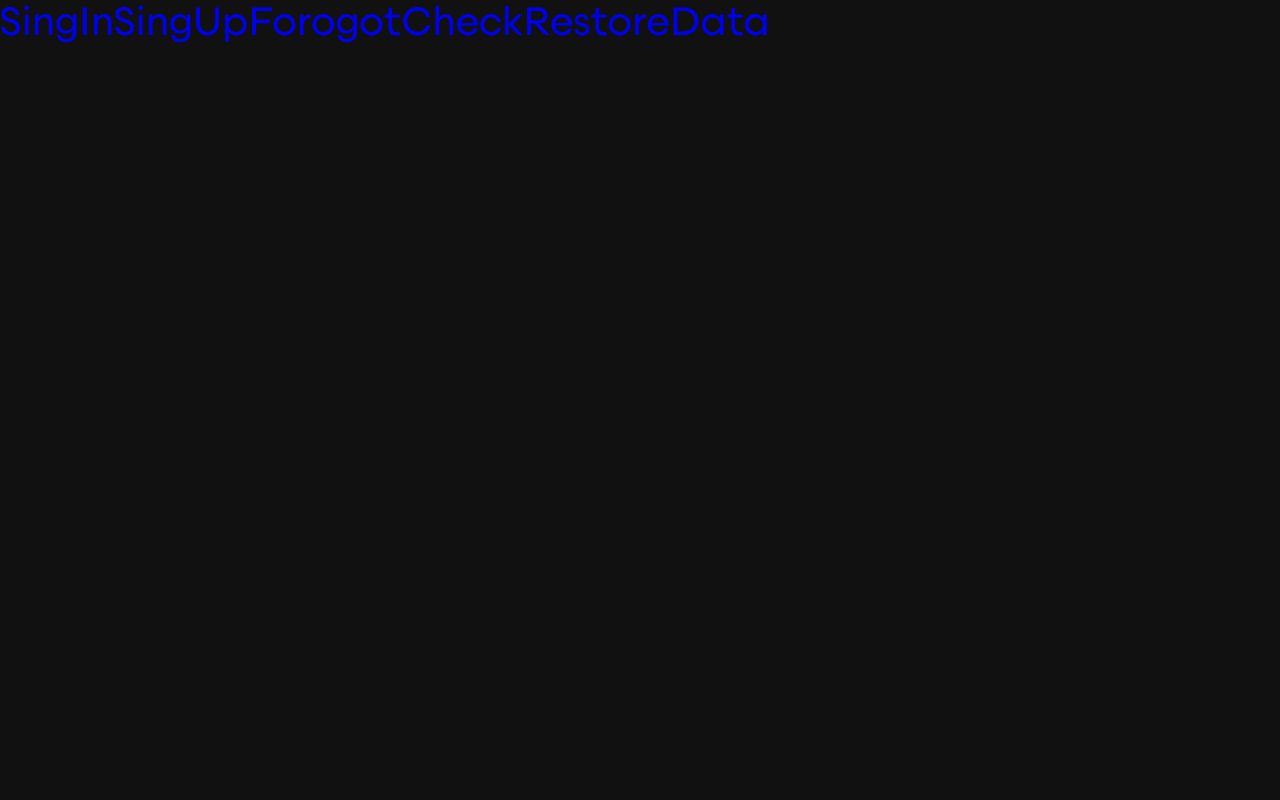
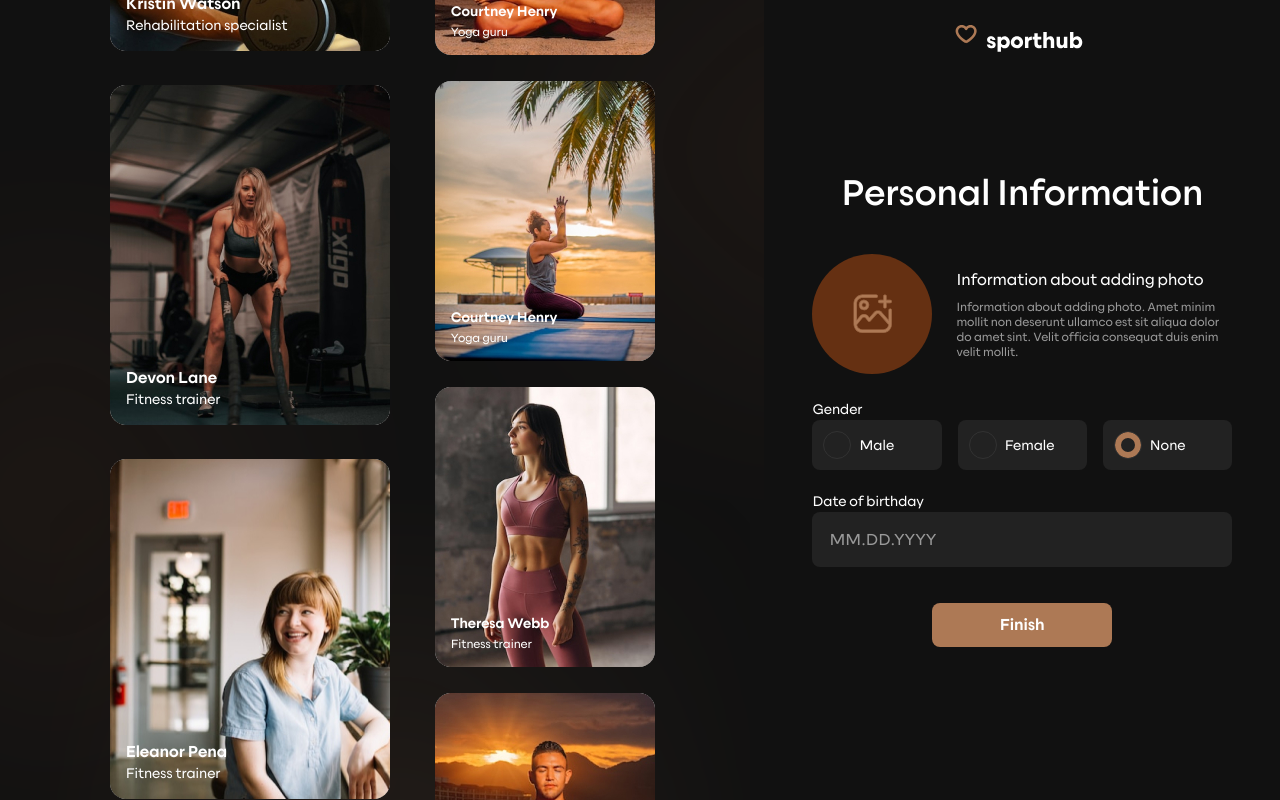
Before and after one commit to MTONSEG/sporthub-react, a React (Create React App) app: page /#/auth/personal in a window 1280 px wide. Before the commit this address led to /#/auth. Built offline with nearby package versions, Linux system fonts and the light colour scheme; no server answers; sample sign-in values are in the browser's storage.

Commit message:
finish singup logic

```diff
--- a/src/components/pages/Auth/PersonalAuth/PersonalAuth.tsx
+++ b/src/components/pages/Auth/PersonalAuth/PersonalAuth.tsx
@@ -9,9 +9,9 @@ import Input from "../../../ui/forms/Input/Input";
 import { Button } from "../../../ui/atoms/Button/Button";
 import { setMessage, setVarianError, setVarianMess, showAlert } from "../../../../redux/slices/alert/alertSlice";
 import { useNavigate } from "react-router-dom";
-import { AUTH_REG_ROUTE } from "../../../../routes/routes";
+import { AUTH_REG_ROUTE, AUTH_ROUTE } from "../../../../routes/routes";
 import { getAuth, signInWithEmailAndPassword } from "firebase/auth";
-import { getStorage, ref } from "firebase/storage";
+import { getDatabase, ref, onValue, set, get, update } from "firebase/database";
 
 type propsType = {
 	email?: string
@@ -29,19 +29,16 @@ const PersonalAuth: React.FC<propsType> = ({ email }) => {
 
 	const { radio, upload, birthday, ...state } = useAppSelector(state => state.personalAuth);
 	const [gender, setGender] = useState<genderType>('none');
-	const [date, setDate] = useState<string>('');
+	const [bod, setBod] = useState<string>('');
 
 	const dispatch = useAppDispatch();
 	const navigate = useNavigate();
 	const auth = getAuth();
-	const storage = getStorage();
+	const db = getDatabase();
+
+	const userRef = ref(db, `users/${singup.current.uid}`);
 
 	useEffect(() => {
-		signInWithEmailAndPassword(auth, 'mtonseg@gmail.com', 'pass123')
-			.then((res) => {
-				console.log(auth.currentUser);
-
-
 		if (!auth.currentUser) {
 			dispatch(setVarianError());
 			dispatch(setMessage(alert.needReg));
@@ -53,18 +50,32 @@ const PersonalAuth: React.FC<propsType> = ({ email }) => {
 
 			navigate(AUTH_REG_ROUTE);
 		}
-			})
-
 	}, [])
 
 	const handlerFinishBtn = (): void => {
-		console.log(storage);
+		const dataRef = { gender, bod };
+
+		update(userRef, dataRef)
+			.then(() => {
+				dispatch(setMessage(alert.singin))
+				dispatch(showAlert(true));
+
+				setTimeout((): void => {
+					dispatch(showAlert(false));
+				}, 5000)
+
+
+				navigate(AUTH_ROUTE);
+			})
+
 	}
 
 	return (
 		<>
 			<TitleAuth title={state.title} mb="39px" />
 			<Upload
+				current={singup.current}
+				userRef={userRef}
 				title={upload.title}
 				text={upload.text}
 				mb="28px"
@@ -82,8 +93,8 @@ const PersonalAuth: React.FC<propsType> = ({ email }) => {
 				mb="36px"
 				title={birthday.title}
 				placeholder={birthday.placeholder}
-				value={date}
-				setValue={setDate}
+				value={bod}
+				setValue={setBod}
 				dateMask={birthday.dateMask}
 				maskChar={birthday.maskChar}
 			/>
--- a/src/components/pages/Auth/SingUp/SingUp.tsx
+++ b/src/components/pages/Auth/SingUp/SingUp.tsx
@@ -6,18 +6,25 @@ import Input from "../../../ui/forms/Input/Input";
 import { Button } from "../../../ui/atoms/Button/Button";
 import { SubtextAuth } from "../SubtextAuth/SubtextAuth";
 import { TermsPolicyAuth } from "../TermsPolicyAuth/TermsPolicyAuth";
-import { getAuth, createUserWithEmailAndPassword, updateProfile } from "firebase/auth";
 import { setMessage, setVarianError, setVarianMess, showAlert } from "../../../../redux/slices/alert/alertSlice";
 import { useNavigate } from "react-router-dom";
-import { setCurrentReg } from "../../../../redux/slices/auth/singupSlice";
+import { setCurrentUID } from "../../../../redux/slices/auth/singupSlice";
 import { getClearMessage } from "../../../../utils/getErrorMessage";
+import { getAuth, createUserWithEmailAndPassword, updateProfile } from "firebase/auth";
+import { get, getDatabase, onValue, ref, set } from "firebase/database";
+
 
 export interface IAdditionalData {
 	displayName: string
 }
 
+export interface ISingUpState {
+	firstName: string;
+	lastName: string;
+	email: string;
+}
 
-const SingUp = () => {
+const SingUp: React.FC = () => {
 	const state = useAppSelector(state => state.singup);
 	const alert = useAppSelector(state => state.alert);
 
@@ -28,6 +35,8 @@ const SingUp = () => {
 
 	const dispatch = useAppDispatch();
 	const navigate = useNavigate();
+	const db = getDatabase();
+	const auth = getAuth();
 
 	const handleSingUp = (): void => {
 		const isFullInfo = firstName && lastName && email && password;
@@ -36,6 +45,7 @@ const SingUp = () => {
 			dispatch(setVarianError());
 			dispatch(setMessage(alert.require));
 			dispatch(showAlert(true));
+
 			setTimeout((): void => {
 				dispatch(showAlert(false));
 				dispatch(setVarianMess());
@@ -43,19 +53,17 @@ const SingUp = () => {
 			return
 		}
 
-		dispatch(setCurrentReg({ firstName, lastName, email, password }))
-
-		const auth = getAuth();
+		// dispatch(setCurrentReg({ firstName, lastName, email, password }))
 
 		createUserWithEmailAndPassword(auth, email, password)
 			.then(userCredential => {
 				const user = userCredential.user;
+				const userRef = ref(db, `users/${user.uid}`);
+				const userData: ISingUpState = { firstName, lastName, email };
 
-				const additionalData: IAdditionalData = {
-					displayName: `${firstName} ${lastName}`
-				}
+				set(userRef, userData);
+				dispatch(setCurrentUID(user.uid))
 
-				updateProfile(auth.currentUser, additionalData);
 
 				navigate('/auth/personal');
 				dispatch(setMessage(alert.success))
--- a/src/components/ui/forms/Upload/Upload.tsx
+++ b/src/components/ui/forms/Upload/Upload.tsx
@@ -1,11 +1,14 @@
 import React, { CSSProperties, ChangeEvent, ChangeEventHandler, useState } from "react";
 import './Upload.scss';
-import { getDownloadURL, getStorage, ref, uploadBytes } from "firebase/storage";
 import { useAppDispatch, useAppSelector } from "../../../../hooks/hooks";
 import { useNavigate } from "react-router-dom";
 import { setMessage, setVarianError, setVarianMess, showAlert } from "../../../../redux/slices/alert/alertSlice";
 import { getClearMessage } from "../../../../utils/getErrorMessage";
 import { Auth, updateProfile } from "firebase/auth";
+import { update, ref as databaseRef } from "firebase/database";
+import { getDownloadURL, getStorage, ref, ref as storageRef, uploadBytes } from "firebase/storage";
+import { ICurrent } from "../../../../redux/slices/auth/singupSlice";
+
 
 interface uploadType {
 	title: string,
@@ -13,23 +16,25 @@ interface uploadType {
 	mb?: string,
 	img?: string | null,
 	accept?: string,
-	auth?: Auth
+	auth?: Auth,
+	current?:ICurrent,
+	userRef?: any
 }
 export interface IAdditionalData {
 	displayName?: string,
 	photoURL?: string,
 	gender?: string,
-	bod?:string,
+	bod?: string,
 }
 
 
 const Upload: React.FC<uploadType> = ({
 	title,
 	text,
-	img,
 	mb = '0',
 	accept = '',
-	auth
+	userRef,
+	current
 }) => {
 
 	const alert = useAppSelector(state => state.alert);
@@ -50,7 +55,6 @@ const Upload: React.FC<uploadType> = ({
 		const selectedFile = e.target.files[0];
 
 		if (selectedFile) {
-			console.log(selectedFile);
 			try {
 				const storageRef = ref(storage, `image/${selectedFile.name}`);
 				const snapshot = await uploadBytes(storageRef, selectedFile);
@@ -64,17 +68,11 @@ const Upload: React.FC<uploadType> = ({
 
 				const downloadURL = await getDownloadURL(storageRef);
 				setImageUrl(downloadURL);
+				setLoading(false);
+				update(userRef, { imageUrl: downloadURL });
 
-				setLoading(false);
+				// console.log(current);
 
-				if (auth.currentUser) {
-					const additionalData: IAdditionalData = {
-						photoURL: downloadURL,
-						gender: 'test'
-					}
-
-					updateProfile(auth.currentUser, additionalData);
-				}
 			} catch (error) {
 				dispatch(setVarianError());
 				dispatch(setMessage(getClearMessage(error.code)));
@@ -87,7 +85,8 @@ const Upload: React.FC<uploadType> = ({
 			}
 		}
 
-		// setImageUrl(URL.createObjectURL(selectedFile));
+
+
 	}
 
 	const style: CSSProperties = {
--- a/src/firebase.ts
+++ b/src/firebase.ts
@@ -1,5 +1,6 @@
 import { initializeApp } from "firebase/app";
 import { getStorage } from "firebase/storage";
+import { getDatabase } from "firebase/database";
 import { getAnalytics } from "firebase/analytics";
 import { fbconfig } from '../fb'
 
@@ -14,8 +15,7 @@ const firebaseConfig = {
 	measurementId: fbconfig.measurementId,
 };
 
-
-// Initialize Firebase
 const app = initializeApp(firebaseConfig);
+const database = getDatabase(app);
 const analytics = getAnalytics(app);
 const storage = getStorage(app);
--- a/src/index.tsx
+++ b/src/index.tsx
@@ -4,7 +4,7 @@ import { Provider } from "react-redux";
 import App from "./components/App";
 import './styles/index.scss';
 import { store } from "./redux/store";
-import { BrowserRouter } from "react-router-dom";
+import { BrowserRouter, HashRouter } from "react-router-dom";
 import './firebase';
 
 const root = ReactDOM.createRoot(
@@ -13,8 +13,8 @@ const root = ReactDOM.createRoot(
 
 root.render(
 	<Provider store={store}>
-		<BrowserRouter>
+		<HashRouter>
 			<App />
-		</BrowserRouter>
+		</HashRouter>
 	</Provider>
 )
--- a/src/redux/slices/alert/alertSlice.ts
+++ b/src/redux/slices/alert/alertSlice.ts
@@ -9,6 +9,7 @@ export type alertType = {
 	needReg: string,
 	welcome: string,
 	photo: string,
+	singin: string,
 }
 
 
@@ -20,7 +21,8 @@ const initialState: alertType = {
 	require: 'All fields are required',
 	needReg: 'First you need to Sing Up',
 	welcome: 'Welcome! Make yourself at home',
-	photo: 'Photo uploaded successfully'
+	photo: 'Photo uploaded successfully',
+	singin: 'Your information has been successfully added'
 }
 
 const alertSlice = createSlice({
--- a/src/redux/slices/auth/singupSlice.ts
+++ b/src/redux/slices/auth/singupSlice.ts
@@ -2,13 +2,11 @@ import { PayloadAction, createSlice } from "@reduxjs/toolkit";
 import { AUTH_ROUTE } from "../../../routes/routes";
 import { inputType, subtextType } from "./singinSlice";
 
-interface ICurrent {
-	firstName: string,
-	lastName: string,
-	email: string,
-	password: string,
-	gender?: string,
-	dob?: string
+export type NumStrNullType = number | string | null;
+
+export interface ICurrent {
+	uid: NumStrNullType,
+	imageURL: string | null,
 }
 
 export type singUpType = {
@@ -25,10 +23,8 @@ export type singUpType = {
 
 const initialState: singUpType = {
 	current: {
-		firstName: '',
-		lastName: '',
-		email: '',
-		password: '',
+		uid: null,
+		imageURL: null
 	},
 	title: 'Sign up',
 	btn: 'Sign up',
@@ -60,11 +56,11 @@ const singupSlice = createSlice({
 	name: 'singUp',
 	initialState,
 	reducers: {
-		setCurrentReg(state, action: PayloadAction<ICurrent>) {
-			state.current = action.payload;
+		setCurrentUID(state, action: PayloadAction<NumStrNullType>) {
+			state.current.uid = action.payload;
 		},
 	}
 })
 
-export const { setCurrentReg } = singupSlice.actions;
+export const { setCurrentUID } = singupSlice.actions;
 export default singupSlice.reducer;
```
Also changed, not shown: src/components/containers/BodyAuth/BodyAuth.tsx (+18 -6 lines). Lines whose indentation alone changed are shown as unchanged.
